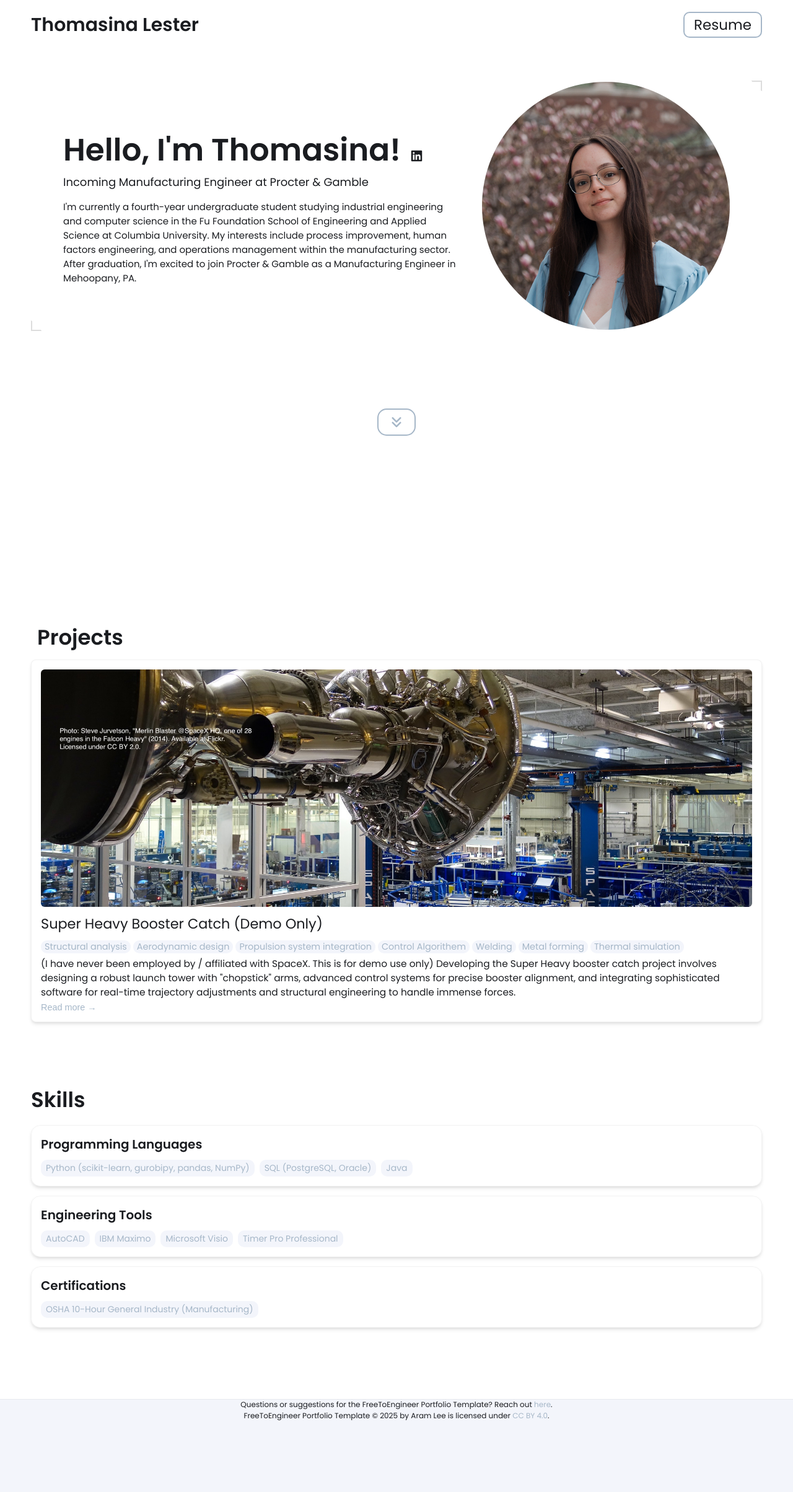
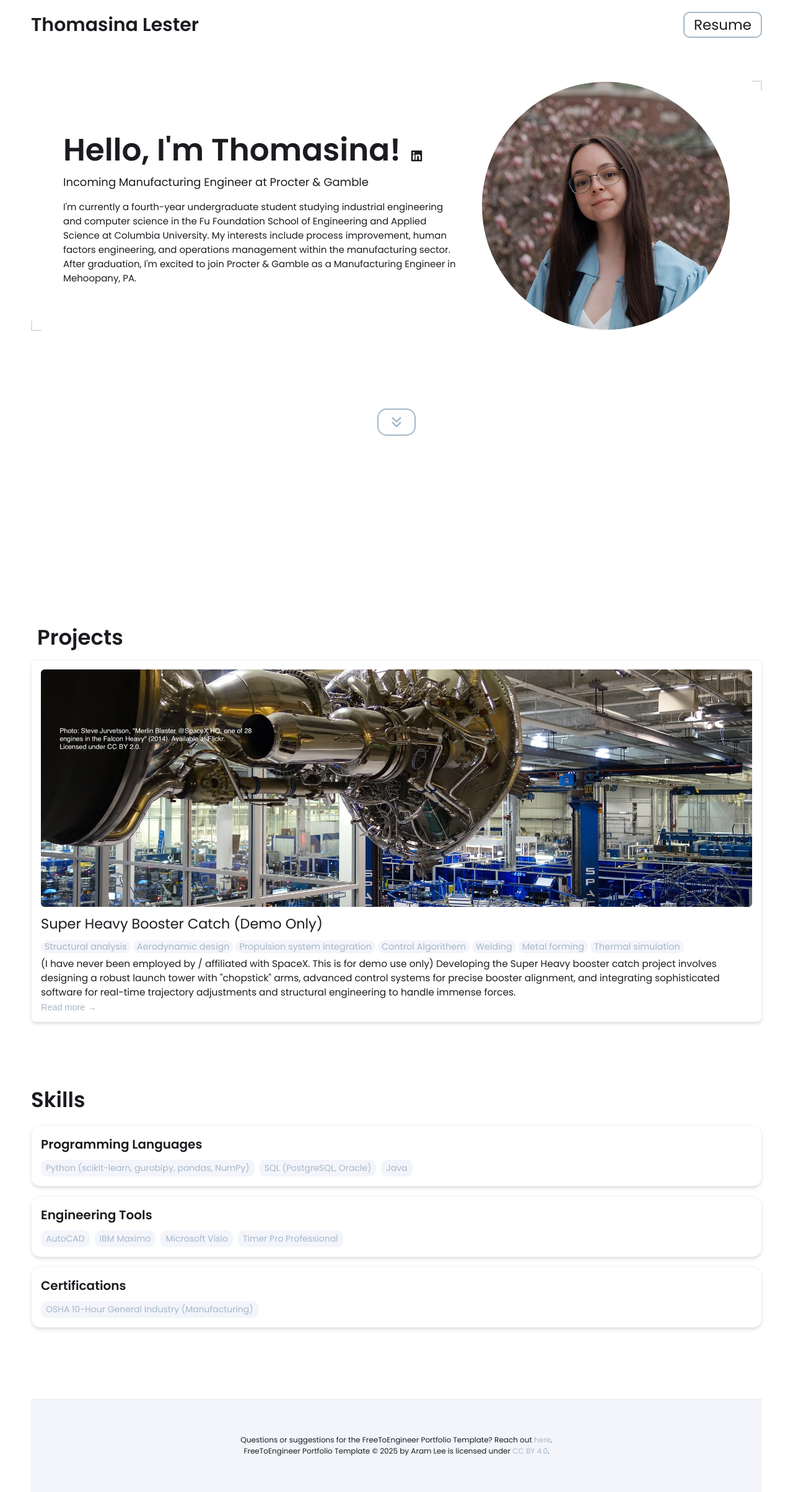
Before and after one commit to thomasinalester/thomasinalester.github.io, a Jekyll site: the page built from index.html, in a window 1280 px wide. Shown: the whole page at 62% size. Built offline with Jekyll 4.4.1, drawn with Linux system fonts in a browser that asks for light colours.

Commit message:
Update styles.css

```diff
--- a/css/styles.css
+++ b/css/styles.css
@@ -498,13 +498,13 @@ footer {
     min-height: 150px;
     flex-shrink: 0;
     background-color: var(--light-background-color);
-    width: 100vw;
+    width: 100%;
     position: relative;
-    left: 50%;
-    transform: translateX(-50%);
+    left: 0;
+    transform: none;
     display: flex;
     flex-direction: column;
-    justify-content: space-between;
+    justify-content: center;
     align-items: center;
 }
 
```
